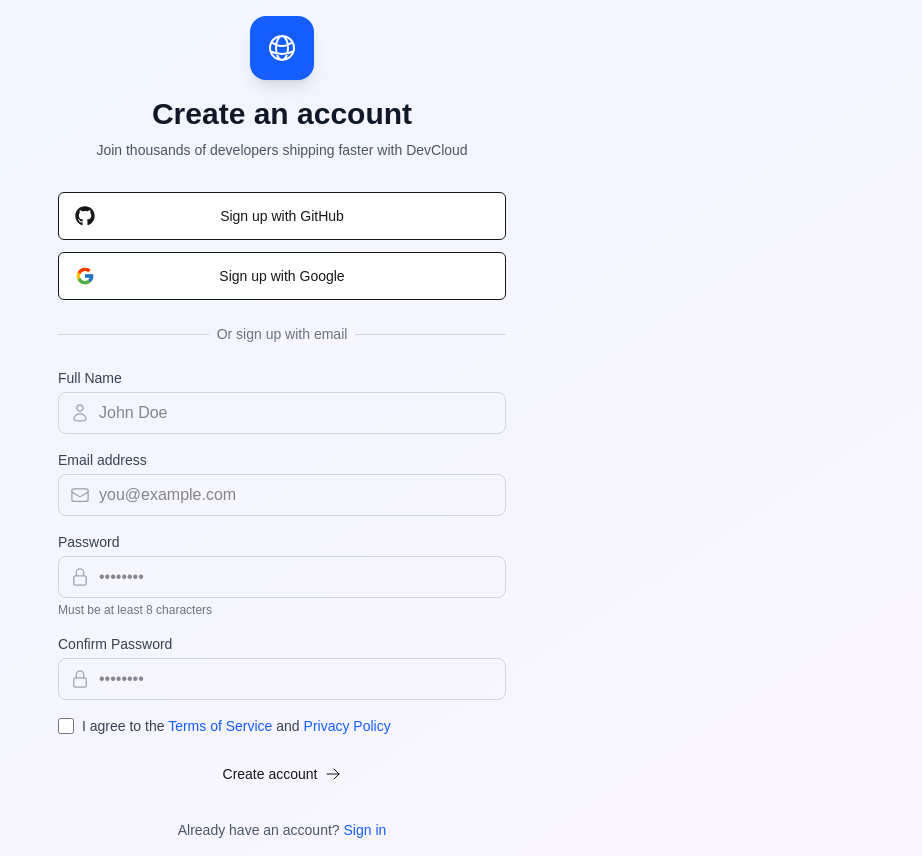
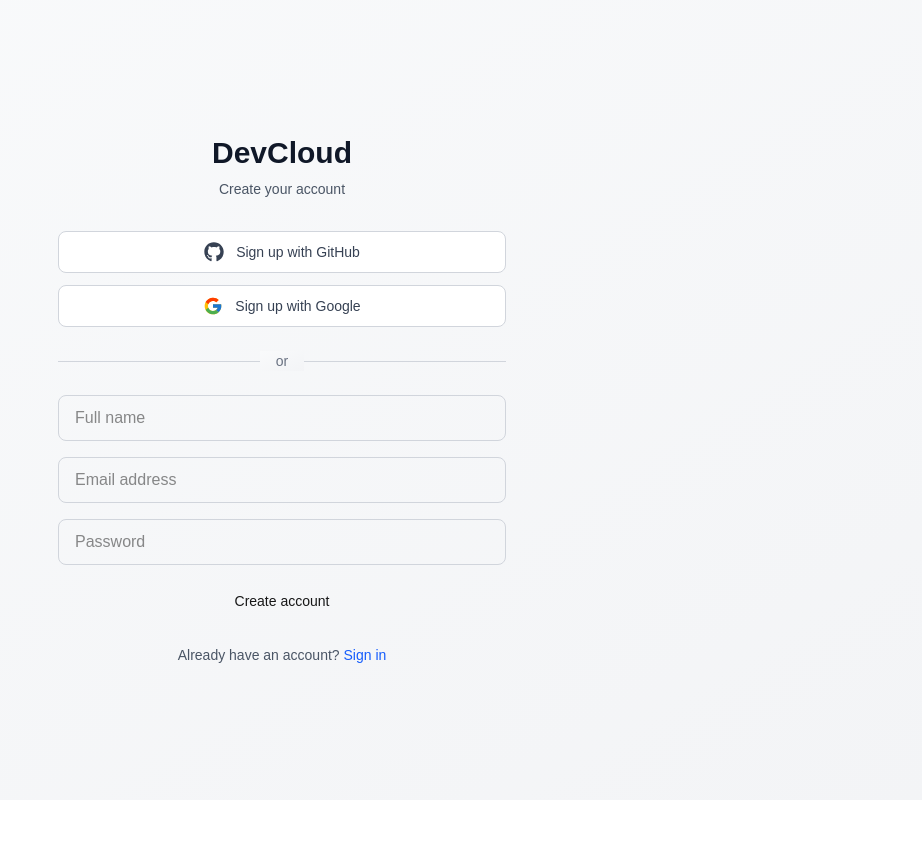
Before and after one commit to Ankith-18/dev-cloud-frontend, a Next.js app: page /signup in a window 1280 px wide. Shown: the whole page, without its empty margins (358-1280 px from the left). After the commit the page ends 800 px from the top, so only its background shows below. Built offline with nearby package versions, Linux system fonts and the light colour scheme.

Commit message:
make more professional longin pag|e

```diff
--- a/src/app/(auth)/login/page.tsx
+++ b/src/app/(auth)/login/page.tsx
@@ -3,75 +3,49 @@
 import { useState } from 'react'
 import { Button } from "@/components/ui/Button"
 import Link from 'next/link'
-import {
-  EnvelopeIcon,
-  LockClosedIcon,
-  ArrowRightIcon,
-  GlobeAltIcon
-} from '@heroicons/react/24/outline'
 import { FaGithub } from 'react-icons/fa'
 import { FcGoogle } from 'react-icons/fc'
 
 export default function LoginPage() {
-  const [email, setEmail] = useState('')
+  const [username, setUsername] = useState('')
   const [password, setPassword] = useState('')
   const [isLoading, setIsLoading] = useState(false)
 
-  const handleEmailLogin = async (e: React.FormEvent) => {
+  const handleSubmit = (e: React.FormEvent) => {
     e.preventDefault()
     setIsLoading(true)
-    // Simulate API call
     setTimeout(() => {
       setIsLoading(false)
       window.location.href = '/dashboard'
-    }, 1500)
-  }
-
-  const handleSocialLogin = (provider: string) => {
-    setIsLoading(true)
-    // Simulate OAuth login
-    console.log(`Logging in with ${provider}`)
-    setTimeout(() => {
-      setIsLoading(false)
-      window.location.href = '/dashboard'
-    }, 1500)
+    }, 1000)
   }
 
   return (
-    <div className="min-h-screen bg-gradient-to-br from-blue-50 to-purple-50 dark:from-gray-900 dark:to-gray-800 flex items-center justify-center p-4">
-      <div className="max-w-md w-full">
+    <div className="min-h-screen flex items-center justify-center bg-gradient-to-br from-gray-50 to-gray-100 dark:from-gray-900 dark:to-gray-800 p-4">
+      <div className="w-full max-w-md">
         {/* Logo */}
         <div className="text-center mb-8">
-          <div className="inline-flex items-center justify-center w-16 h-16 bg-blue-600 rounded-2xl shadow-lg mb-4">
-            <GlobeAltIcon className="h-8 w-8 text-white" />
-          </div>
-          <h2 className="text-3xl font-bold text-gray-900 dark:text-white">Welcome back</h2>
-          <p className="text-sm text-gray-600 dark:text-gray-400 mt-2">
-            Sign in to your account to continue
-          </p>
+          <h1 className="text-3xl font-bold text-gray-900 dark:text-white">DevCloud</h1>
+          <p className="text-sm text-gray-600 dark:text-gray-400 mt-2">Sign in to your account</p>
         </div>
 
-        {/* Social Login Buttons */}
+        {/* Social Login - Clean version */}
         <div className="space-y-3 mb-6">
-          <Button
-            variant="outline"
-            className="w-full relative hover:bg-gray-50 dark:hover:bg-gray-800 h-12"
-            onClick={() => handleSocialLogin('github')}
-            disabled={isLoading}
+          <button
+            onClick={() => console.log('GitHub login')}
+            className="w-full flex items-center justify-center gap-3 px-4 py-2.5 bg-white dark:bg-gray-800 border border-gray-300 dark:border-gray-600 rounded-lg hover:bg-gray-50 dark:hover:bg-gray-700 transition-colors text-gray-700 dark:text-gray-300"
           >
-            <FaGithub className="h-5 w-5 absolute left-4" />
-            <span className="flex-1">Continue with GitHub</span>
-          </Button>
+            <FaGithub className="h-5 w-5" />
+            <span className="text-sm font-medium">Continue with GitHub</span>
+          </button>
 
-          <Button
-            variant="outline"
-            className="w-full relative hover:bg-gray-50 dark:hover:bg-gray-800 h-12"
-            onClick={() => handleSocialLogin('google')}
-            disabled={isLoading}
+          <button
+            onClick={() => console.log('Google login')}
+            className="w-full flex items-center justify-center gap-3 px-4 py-2.5 bg-white dark:bg-gray-800 border border-gray-300 dark:border-gray-600 rounded-lg hover:bg-gray-50 dark:hover:bg-gray-700 transition-colors text-gray-700 dark:text-gray-300"
           >
-            <FcGoogle className="h-5 w-5 absolute left-4" />
-            <span className="flex-1">Continue with Google</span>
-          </Button>
+            <FcGoogle className="h-5 w-5" />
+            <span className="text-sm font-medium">Continue with Google</span>
+          </button>
         </div>
 
         {/* Divider */}
@@ -80,77 +54,50 @@ export default function LoginPage() {
             <div className="w-full border-t border-gray-300 dark:border-gray-600"></div>
           </div>
           <div className="relative flex justify-center text-sm">
-            <span className="px-2 bg-gradient-to-br from-blue-50 to-purple-50 dark:from-gray-900 dark:to-gray-800 text-gray-500 dark:text-gray-400">
-              Or continue with email
-            </span>
+            <span className="px-4 bg-gradient-to-br from-gray-50 to-gray-100 dark:from-gray-900 dark:to-gray-800 text-gray-500">or</span>
           </div>
         </div>
 
-        {/* Email Login Form */}
-        <form onSubmit={handleEmailLogin} className="space-y-4">
+        {/* Login Form */}
+        <form onSubmit={handleSubmit} className="space-y-4">
           <div>
-            <label htmlFor="email" className="block text-sm font-medium text-gray-700 dark:text-gray-300 mb-1">
-              Email address
-            </label>
-            <div className="relative">
-              <EnvelopeIcon className="h-5 w-5 absolute left-3 top-1/2 transform -translate-y-1/2 text-gray-400" />
             <input
-                id="email"
-                type="email"
+              type="text"
+              placeholder="Username"
+              value={username}
+              onChange={(e) => setUsername(e.target.value)}
+              className="w-full px-4 py-2.5 border border-gray-300 dark:border-gray-600 rounded-lg focus:outline-none focus:ring-2 focus:ring-blue-500 dark:bg-gray-800 dark:text-white"
               required
-                value={email}
-                onChange={(e) => setEmail(e.target.value)}
-                className="w-full pl-10 pr-3 py-2 border border-gray-300 dark:border-gray-600 rounded-lg focus:outline-none focus:ring-2 focus:ring-blue-500 dark:bg-gray-700 dark:text-white"
-                placeholder="you@example.com"
             />
-            </div>
           </div>
 
           <div>
-            <label htmlFor="password" className="block text-sm font-medium text-gray-700 dark:text-gray-300 mb-1">
-              Password
-            </label>
-            <div className="relative">
-              <LockClosedIcon className="h-5 w-5 absolute left-3 top-1/2 transform -translate-y-1/2 text-gray-400" />
             <input
-                id="password"
               type="password"
-                required
+              placeholder="Password"
               value={password}
               onChange={(e) => setPassword(e.target.value)}
-                className="w-full pl-10 pr-3 py-2 border border-gray-300 dark:border-gray-600 rounded-lg focus:outline-none focus:ring-2 focus:ring-blue-500 dark:bg-gray-700 dark:text-white"
-                placeholder="••••••••"
+              className="w-full px-4 py-2.5 border border-gray-300 dark:border-gray-600 rounded-lg focus:outline-none focus:ring-2 focus:ring-blue-500 dark:bg-gray-800 dark:text-white"
+              required
             />
           </div>
+
+          <div className="flex items-center justify-end">
+            <Link href="/forgot-password" className="text-sm text-blue-600 hover:text-blue-500">
+              Forgot password?
+            </Link>
           </div>
 
-          <div className="flex items-center justify-between">
-            <div className="flex items-center">
-              <input
-                id="remember-me"
-                type="checkbox"
-                className="h-4 w-4 text-blue-600 focus:ring-blue-500 border-gray-300 rounded"
-              />
-              <label htmlFor="remember-me" className="ml-2 block text-sm text-gray-700 dark:text-gray-300">
-                Remember me
-              </label>
-            </div>
-            <a href="#" className="text-sm text-blue-600 hover:text-blue-500 dark:text-blue-400">
-              Forgot password?
-            </a>
-          </div>
-
-          <Button type="submit" className="w-full h-11" disabled={isLoading}>
-            {isLoading ? 'Signing in...' : 'Sign in with Email'}
-            {!isLoading && <ArrowRightIcon className="h-4 w-4 ml-2" />}
+          <Button type="submit" className="w-full py-2.5" disabled={isLoading}>
+            {isLoading ? 'Signing in...' : 'Sign in'}
           </Button>
         </form>
 
         {/* Sign up link */}
         <p className="mt-6 text-center text-sm text-gray-600 dark:text-gray-400">
           Don't have an account?{' '}
-          <Link href="/signup" className="text-blue-600 hover:text-blue-500 dark:text-blue-400 font-medium">
-            Create an account
+          <Link href="/signup" className="text-blue-600 hover:text-blue-500 font-medium">
+            Sign up
           </Link>
         </p>
       </div>
--- a/src/app/(auth)/signup/page.tsx
+++ b/src/app/(auth)/signup/page.tsx
@@ -3,14 +3,6 @@
 import { useState } from 'react'
 import { Button } from "@/components/ui/Button"
 import Link from 'next/link'
-import {
-  EnvelopeIcon,
-  LockClosedIcon,
-  UserIcon,
-  ArrowRightIcon,
-  GlobeAltIcon,
-  CheckCircleIcon
-} from '@heroicons/react/24/outline'
 import { FaGithub } from 'react-icons/fa'
 import { FcGoogle } from 'react-icons/fc'
 
@@ -18,73 +10,43 @@ export default function SignupPage() {
   const [name, setName] = useState('')
   const [email, setEmail] = useState('')
   const [password, setPassword] = useState('')
-  const [confirmPassword, setConfirmPassword] = useState('')
-  const [agreeTerms, setAgreeTerms] = useState(false)
   const [isLoading, setIsLoading] = useState(false)
 
-  const handleEmailSignup = async (e: React.FormEvent) => {
+  const handleSubmit = (e: React.FormEvent) => {
     e.preventDefault()
-    if (password !== confirmPassword) {
-      alert('Passwords do not match')
-      return
-    }
-    if (!agreeTerms) {
-      alert('Please agree to the terms and conditions')
-      return
-    }
     setIsLoading(true)
-    // Simulate API call
     setTimeout(() => {
       setIsLoading(false)
       window.location.href = '/dashboard'
-    }, 1500)
-  }
-
-  const handleSocialSignup = (provider: string) => {
-    setIsLoading(true)
-    // Simulate OAuth signup
-    console.log(`Signing up with ${provider}`)
-    setTimeout(() => {
-      setIsLoading(false)
-      window.location.href = '/dashboard'
-    }, 1500)
+    }, 1000)
   }
 
   return (
-    <div className="min-h-screen bg-gradient-to-br from-blue-50 to-purple-50 dark:from-gray-900 dark:to-gray-800 flex items-center justify-center p-4">
-      <div className="max-w-md w-full">
+    <div className="min-h-screen flex items-center justify-center bg-gradient-to-br from-gray-50 to-gray-100 dark:from-gray-900 dark:to-gray-800 p-4">
+      <div className="w-full max-w-md">
         {/* Logo */}
         <div className="text-center mb-8">
-          <div className="inline-flex items-center justify-center w-16 h-16 bg-blue-600 rounded-2xl shadow-lg mb-4">
-            <GlobeAltIcon className="h-8 w-8 text-white" />
-          </div>
-          <h2 className="text-3xl font-bold text-gray-900 dark:text-white">Create an account</h2>
-          <p className="text-sm text-gray-600 dark:text-gray-400 mt-2">
-            Join thousands of developers shipping faster with DevCloud
-          </p>
+          <h1 className="text-3xl font-bold text-gray-900 dark:text-white">DevCloud</h1>
+          <p className="text-sm text-gray-600 dark:text-gray-400 mt-2">Create your account</p>
         </div>
 
-        {/* Social Signup Buttons */}
+        {/* Social Signup - Clean version */}
         <div className="space-y-3 mb-6">
-          <Button
-            variant="outline"
-            className="w-full relative hover:bg-gray-50 dark:hover:bg-gray-800 h-12"
-            onClick={() => handleSocialSignup('github')}
-            disabled={isLoading}
+          <button
+            onClick={() => console.log('GitHub signup')}
+            className="w-full flex items-center justify-center gap-3 px-4 py-2.5 bg-white dark:bg-gray-800 border border-gray-300 dark:border-gray-600 rounded-lg hover:bg-gray-50 dark:hover:bg-gray-700 transition-colors text-gray-700 dark:text-gray-300"
           >
-            <FaGithub className="h-5 w-5 absolute left-4" />
-            <span className="flex-1">Sign up with GitHub</span>
-          </Button>
+            <FaGithub className="h-5 w-5" />
+            <span className="text-sm font-medium">Sign up with GitHub</span>
+          </button>
 
-          <Button
-            variant="outline"
-            className="w-full relative hover:bg-gray-50 dark:hover:bg-gray-800 h-12"
-            onClick={() => handleSocialSignup('google')}
-            disabled={isLoading}
+          <button
+            onClick={() => console.log('Google signup')}
+            className="w-full flex items-center justify-center gap-3 px-4 py-2.5 bg-white dark:bg-gray-800 border border-gray-300 dark:border-gray-600 rounded-lg hover:bg-gray-50 dark:hover:bg-gray-700 transition-colors text-gray-700 dark:text-gray-300"
           >
-            <FcGoogle className="h-5 w-5 absolute left-4" />
-            <span className="flex-1">Sign up with Google</span>
-          </Button>
+            <FcGoogle className="h-5 w-5" />
+            <span className="text-sm font-medium">Sign up with Google</span>
+          </button>
         </div>
 
         {/* Divider */}
@@ -93,119 +55,54 @@ export default function SignupPage() {
             <div className="w-full border-t border-gray-300 dark:border-gray-600"></div>
           </div>
           <div className="relative flex justify-center text-sm">
-            <span className="px-2 bg-gradient-to-br from-blue-50 to-purple-50 dark:from-gray-900 dark:to-gray-800 text-gray-500 dark:text-gray-400">
-              Or sign up with email
-            </span>
+            <span className="px-4 bg-gradient-to-br from-gray-50 to-gray-100 dark:from-gray-900 dark:to-gray-800 text-gray-500">or</span>
           </div>
         </div>
 
-        {/* Email Signup Form */}
-        <form onSubmit={handleEmailSignup} className="space-y-4">
+        {/* Signup Form */}
+        <form onSubmit={handleSubmit} className="space-y-4">
           <div>
-            <label htmlFor="name" className="block text-sm font-medium text-gray-700 dark:text-gray-300 mb-1">
-              Full Name
-            </label>
-            <div className="relative">
-              <UserIcon className="h-5 w-5 absolute left-3 top-1/2 transform -translate-y-1/2 text-gray-400" />
             <input
-                id="name"
               type="text"
-                required
+              placeholder="Full name"
               value={name}
               onChange={(e) => setName(e.target.value)}
-                className="w-full pl-10 pr-3 py-2 border border-gray-300 dark:border-gray-600 rounded-lg focus:outline-none focus:ring-2 focus:ring-blue-500 dark:bg-gray-700 dark:text-white"
-                placeholder="John Doe"
+              className="w-full px-4 py-2.5 border border-gray-300 dark:border-gray-600 rounded-lg focus:outline-none focus:ring-2 focus:ring-blue-500 dark:bg-gray-800 dark:text-white"
+              required
             />
-            </div>
           </div>
 
           <div>
-            <label htmlFor="email" className="block text-sm font-medium text-gray-700 dark:text-gray-300 mb-1">
-              Email address
-            </label>
-            <div className="relative">
-              <EnvelopeIcon className="h-5 w-5 absolute left-3 top-1/2 transform -translate-y-1/2 text-gray-400" />
             <input
-                id="email"
               type="email"
-                required
+              placeholder="Email address"
               value={email}
               onChange={(e) => setEmail(e.target.value)}
-                className="w-full pl-10 pr-3 py-2 border border-gray-300 dark:border-gray-600 rounded-lg focus:outline-none focus:ring-2 focus:ring-blue-500 dark:bg-gray-700 dark:text-white"
-                placeholder="you@example.com"
+              className="w-full px-4 py-2.5 border border-gray-300 dark:border-gray-600 rounded-lg focus:outline-none focus:ring-2 focus:ring-blue-500 dark:bg-gray-800 dark:text-white"
+              required
             />
-            </div>
           </div>
 
           <div>
-            <label htmlFor="password" className="block text-sm font-medium text-gray-700 dark:text-gray-300 mb-1">
-              Password
-            </label>
-            <div className="relative">
-              <LockClosedIcon className="h-5 w-5 absolute left-3 top-1/2 transform -translate-y-1/2 text-gray-400" />
             <input
-                id="password"
               type="password"
-                required
+              placeholder="Password"
               value={password}
               onChange={(e) => setPassword(e.target.value)}
-                className="w-full pl-10 pr-3 py-2 border border-gray-300 dark:border-gray-600 rounded-lg focus:outline-none focus:ring-2 focus:ring-blue-500 dark:bg-gray-700 dark:text-white"
-                placeholder="••••••••"
+              className="w-full px-4 py-2.5 border border-gray-300 dark:border-gray-600 rounded-lg focus:outline-none focus:ring-2 focus:ring-blue-500 dark:bg-gray-800 dark:text-white"
+              required
             />
           </div>
-            <p className="mt-1 text-xs text-gray-500 dark:text-gray-400">
-              Must be at least 8 characters
-            </p>
-          </div>
 
-          <div>
-            <label htmlFor="confirmPassword" className="block text-sm font-medium text-gray-700 dark:text-gray-300 mb-1">
-              Confirm Password
-            </label>
-            <div className="relative">
-              <LockClosedIcon className="h-5 w-5 absolute left-3 top-1/2 transform -translate-y-1/2 text-gray-400" />
-              <input
-                id="confirmPassword"
-                type="password"
-                required
-                value={confirmPassword}
-                onChange={(e) => setConfirmPassword(e.target.value)}
-                className="w-full pl-10 pr-3 py-2 border border-gray-300 dark:border-gray-600 rounded-lg focus:outline-none focus:ring-2 focus:ring-blue-500 dark:bg-gray-700 dark:text-white"
-                placeholder="••••••••"
-              />
-            </div>
-          </div>
-
-          <div className="flex items-center">
-            <input
-              id="terms"
-              type="checkbox"
-              checked={agreeTerms}
-              onChange={(e) => setAgreeTerms(e.target.checked)}
-              className="h-4 w-4 text-blue-600 focus:ring-blue-500 border-gray-300 rounded"
-            />
-            <label htmlFor="terms" className="ml-2 block text-sm text-gray-700 dark:text-gray-300">
-              I agree to the{' '}
-              <a href="#" className="text-blue-600 hover:text-blue-500 dark:text-blue-400">
-                Terms of Service
-              </a>{' '}
-              and{' '}
-              <a href="#" className="text-blue-600 hover:text-blue-500 dark:text-blue-400">
-                Privacy Policy
-              </a>
-            </label>
-          </div>
-
-          <Button type="submit" className="w-full h-11" disabled={isLoading}>
+          <Button type="submit" className="w-full py-2.5" disabled={isLoading}>
             {isLoading ? 'Creating account...' : 'Create account'}
-            {!isLoading && <ArrowRightIcon className="h-4 w-4 ml-2" />}
           </Button>
         </form>
 
         {/* Sign in link */}
         <p className="mt-6 text-center text-sm text-gray-600 dark:text-gray-400">
           Already have an account?{' '}
-          <Link href="/login" className="text-blue-600 hover:text-blue-500 dark:text-blue-400 font-medium">
+          <Link href="/login" className="text-blue-600 hover:text-blue-500 font-medium">
             Sign in
           </Link>
         </p>
```
Lines whose indentation alone changed are shown as unchanged.
